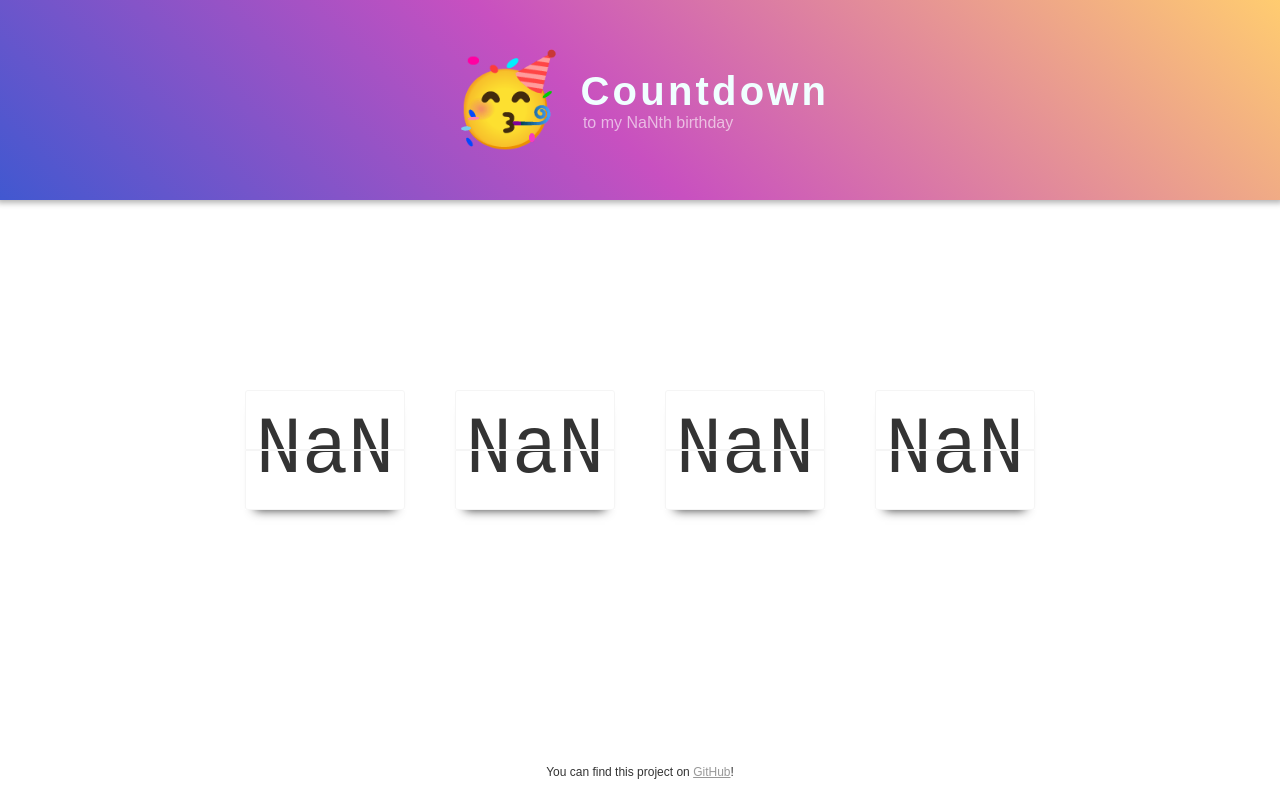
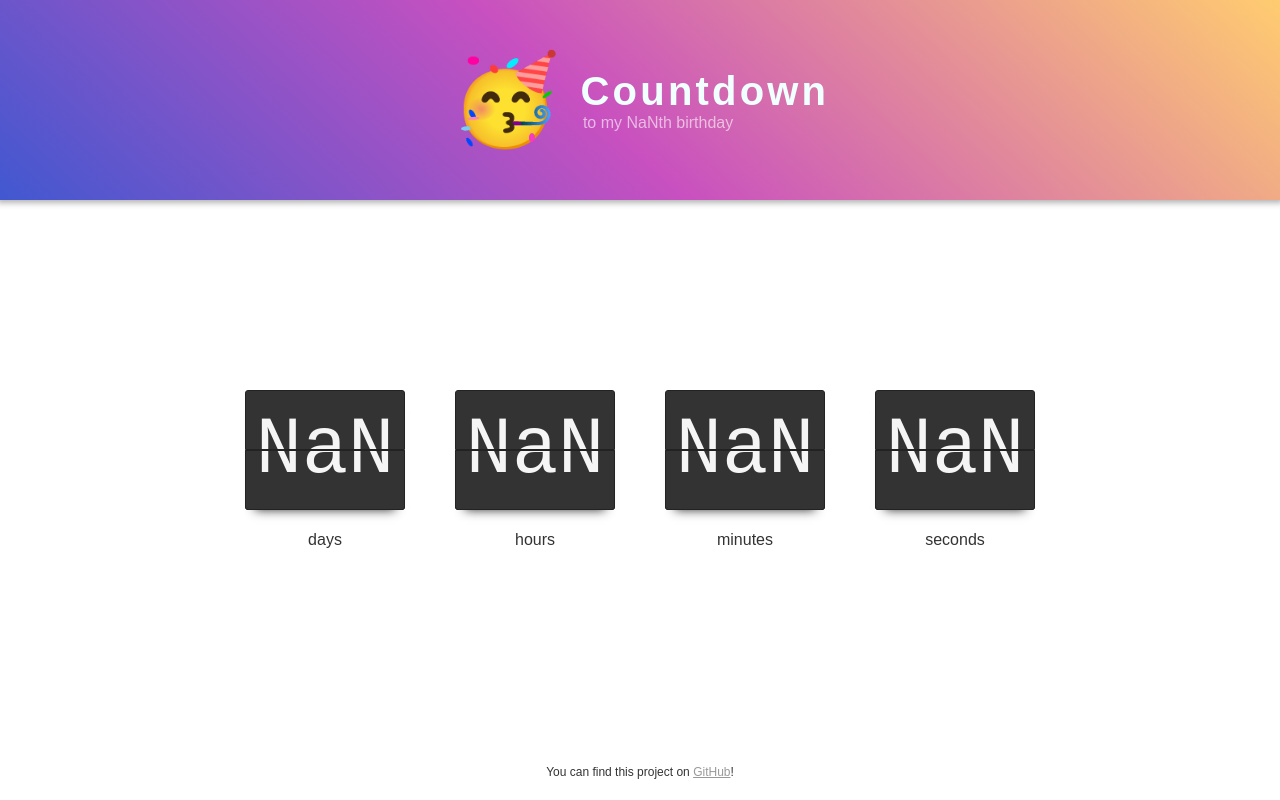
Before and after one commit to liborgabrhel/cz-liborgabrhel-birthday, a React (Create React App) app: page / in a window 1280 px wide. Built offline with nearby package versions, Linux system fonts and the light colour scheme.

Commit message:
feat: color change

```diff
--- a/src/components/countdown/index.tsx
+++ b/src/components/countdown/index.tsx
@@ -20,7 +20,7 @@ export const Countdown: React.FunctionComponent<Props> = () => {
 
   const { updateCelebratedAge } = useUpdateCelebratedAge()
   const { updateDialog } = useUpdateDialog()
-  const {updateCountdown} = useUpdateCountdown()
+  const { updateCountdown } = useUpdateCountdown()
 
   useEffect(() => {
     const updateTime = () => {
@@ -81,6 +81,8 @@ export const CountdownContainer = styled("section")`
   @media screen and (max-width: 470px) {
     grid-template-columns: auto 160px auto;
     grid-template-rows: auto 180px 180px 180px 180px auto;
+    grid-column-gap: 25px;
+    grid-row-gap: 25px;
     grid-template-areas:
       ". . ."
       ". days ."
--- a/src/components/countdown/unit-pair/unit-digit/index.tsx
+++ b/src/components/countdown/unit-pair/unit-digit/index.tsx
@@ -80,7 +80,7 @@ const UnitDigitContainer = styled.section`
   user-select: none;
 `
 
-const borderColor = "whitesmoke"
+const borderColor = "#222222"
 
 const CardContainer = styled.div`
   display: flex;
@@ -89,7 +89,7 @@ const CardContainer = styled.div`
   min-width: 160px;
   height: 60px;
   overflow: hidden;
-  background-color: white;
+  background-color: #333333;
   border: 1px solid ${borderColor};
 `
 
@@ -114,7 +114,7 @@ const AnimatedCardFront = styled(animated.div)`
   min-width: 160px;
   height: 60px;
   overflow: hidden;
-  background-color: white;
+  background-color: #333333;
   border: 1px solid ${borderColor};
   align-items: flex-end;
   backface-visibility: hidden;
@@ -134,7 +134,7 @@ const AnimatedCardBack = styled(animated.div)`
   min-width: 160px;
   height: 60px;
   overflow: hidden;
-  background-color: white;
+  background-color: #333333;
   border: 1px solid ${borderColor};
   align-items: flex-start;
   backface-visibility: hidden;
@@ -152,7 +152,7 @@ type AnimatedCardProps = {
 const Digit = styled(Text)`
   font-family: "Droid Sans Mono", monospace;
   font-size: 77px;
-  color: #333333;
+  color: whitesmoke;
 `
 
 const UpperDigit = styled(Digit)`
--- a/src/components/countdown/unit-pair/unit-name/index.tsx
+++ b/src/components/countdown/unit-pair/unit-name/index.tsx
@@ -24,6 +24,6 @@ const Container = styled("section")`
 
 const Name = styled(Text)`
   font-weight: 400;
-  color: white;
+  color: #333333;
   padding-top: 0.3rem;
 `
```
